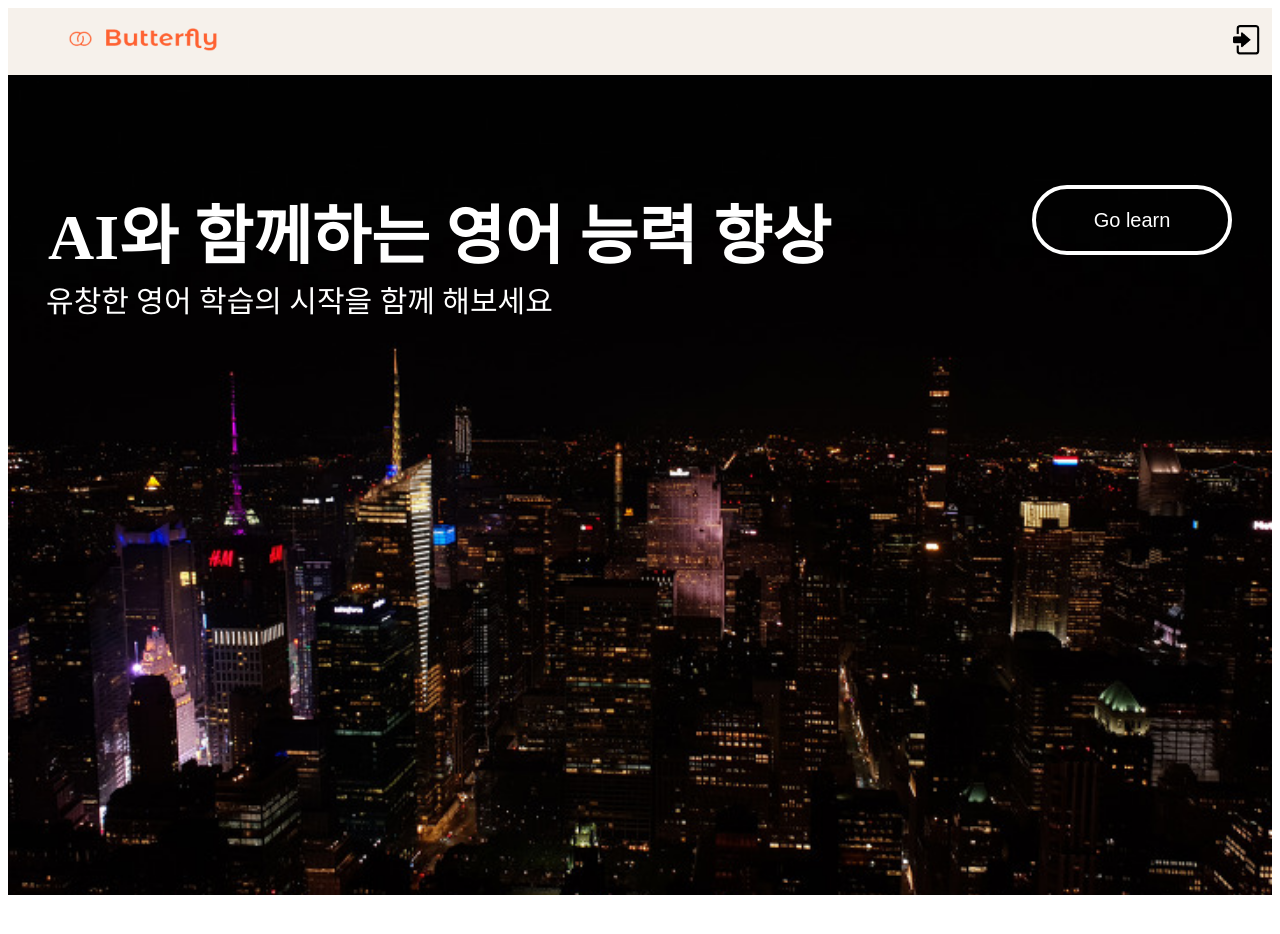
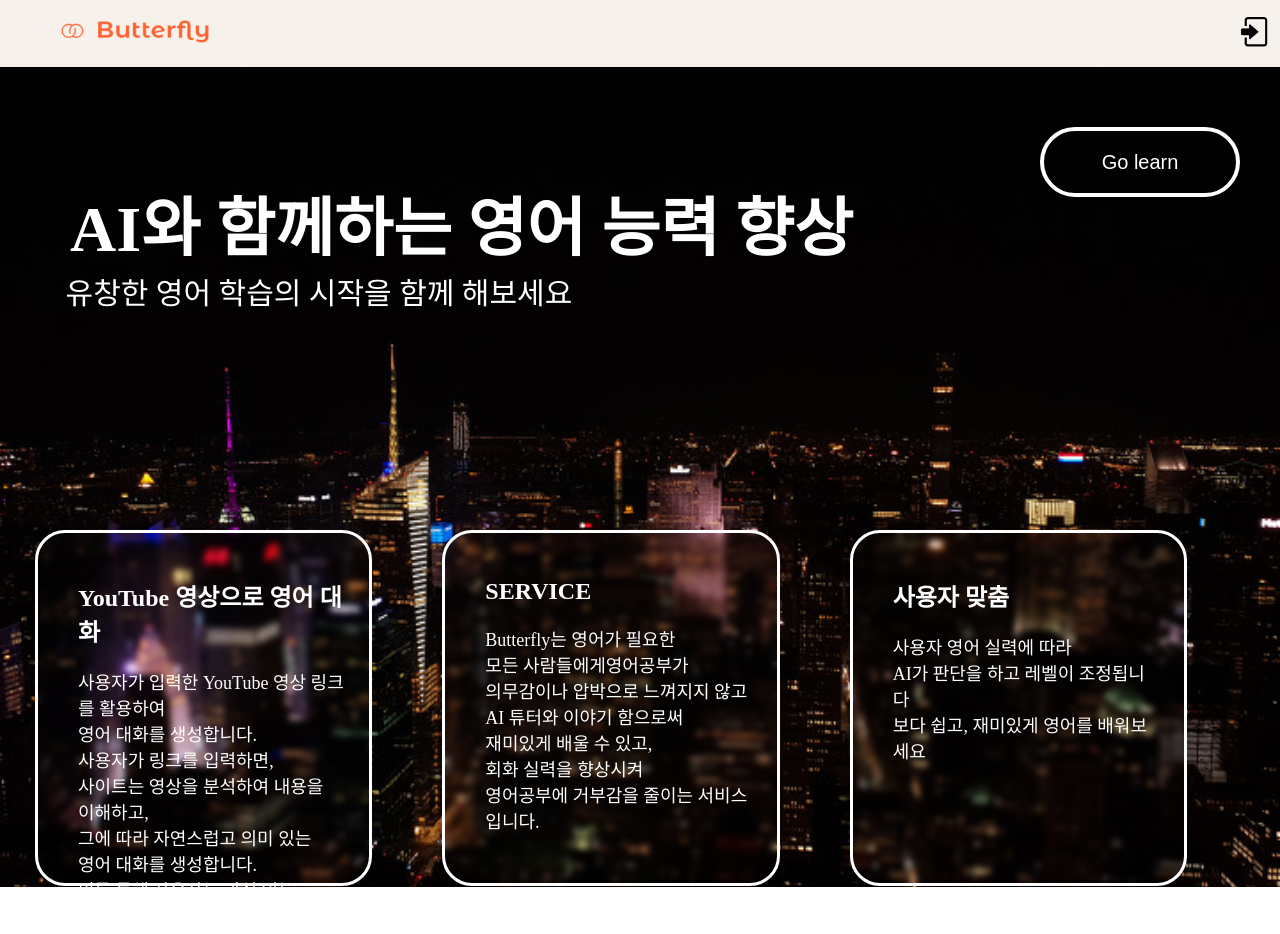
Before and after one commit to 90zuniv/Butterfly, a React (Create React App) app in the folder frontend/: page / in a window 1280 px wide. Shown: the top 934 px of the page. Before the commit the page ends 903 px from the top, so only its background shows below. Built offline with nearby package versions, Linux system fonts and the light colour scheme; a web font is replaced by a local one.

Commit message:
mainPage 변경 및 css 수정

```diff
--- a/frontend/src/App.css
+++ b/frontend/src/App.css
@@ -2,7 +2,9 @@
 .App {
   text-align: center;
 }
-
+body {
+  margin: 0px;
+}
 
 .App-logo {
   height: 40vmin;
--- a/frontend/src/App.js
+++ b/frontend/src/App.js
@@ -10,6 +10,7 @@ import AuthPageLayout from './pages/auth/AuthPageLayout'
 import SignupPage from './pages/auth/SignupPage'
 import MyPage from './pages/mypage/MyPage'
 import TestPage from './pages/study/TestPage'
+import Footer from './components/Footer'
 
 
 function App() {
@@ -37,6 +38,7 @@ function App() {
 
       </Routes>
     </BrowserRouter>
+    {/* <Footer /> */}
     </>
   );
 }
--- a/frontend/src/components/Footer.js
+++ b/frontend/src/components/Footer.js
@@ -0,0 +1,36 @@
+import React from 'react';
+
+const Footer = () => {
+  const styles = {
+    footer: {
+      backgroundColor: '#111',
+      color: '#fff',
+      display: 'flex',
+      justifyContent: 'space-between',
+      alignItems: 'center',
+      bottom: 0,
+      width: '100%',
+    },
+    logo: {
+      fontSize: '24px',
+      fontWeight: 'bold',
+    },
+    info: {
+      fontSize: '14px',
+    },
+  };
+
+  return (
+    <div style={{ marginTop: 'auto' }}>
+      <footer style={styles.footer}>
+        <div style={styles.logo}>로고</div>
+        <div style={styles.info}>
+          Butterfly | 대표이사: 김민범, 박균탁, 나윤정, 박지수
+        </div>
+        <div>© 90’z</div>
+      </footer>
+    </div>
+  );
+};
+
+export default Footer;
--- a/frontend/src/pages/main/MainPage.jsx
+++ b/frontend/src/pages/main/MainPage.jsx
@@ -1,6 +1,15 @@
-import React from 'react';
+import React, { useEffect, useState } from 'react';
 
 function EnglishStudyPage() {
+  const [isVisible, setIsVisible] = useState(false);
+
+  useEffect(() => {
+    // 텍스트가 서서히 나타나도록 설정
+    setTimeout(() => {
+      setIsVisible(true);
+    }, 500);
+  }, []);
+
   const redirectToStudyPage = () => {
     // StudyPage로 이동하는 로직 추가
     window.location.href = '/StudyPage';
@@ -11,6 +20,7 @@ function EnglishStudyPage() {
       backgroundImage: "url('/img/newworkcity.png')",
       backgroundSize: 'cover',
       height: '100vh',
+      overflow: 'hidden',
       backgroundColor: 'rgb(246, 241, 235)',
       padding: '10px',
       display: 'flex',
@@ -19,20 +29,27 @@ function EnglishStudyPage() {
     },
     header: {
       textAlign: 'center',
-      margin: '100px 30px'
+      margin: '100px 60px',
+      opacity: isVisible ? 1 : 0,
+      transition: 'opacity 1s ease',
     },
     title: {
       fontSize: '64px',
-      color: 'white',
+      color: '#fff',
+      margin: '0',
+      animation: isVisible ? 'fadeInTitle 1s ease' : '',
     },
     subtitle: {
       fontSize: '30px',
-      color: 'white',
-      marginTop: '10px',
+      color: '#fff',
+      margin: '0 0 0 -285px',
+      animation: isVisible ? 'fadeInSubtitle 1s ease' : '',
+      animationDelay: isVisible ? '0.5s' : '1.5s',
+      position: 'relative'
     },
     buttonContainer: {
       textAlign: 'center',
-      margin: '100px 30px'
+      margin: '50px 30px'
     },
     button: {
       width: '200px',
@@ -43,28 +60,134 @@ function EnglishStudyPage() {
       color: 'white',
       fontSize: '20px',
       cursor: 'pointer',
+      transition: 'color 0.3s, background-color 0.3s', // 폰트색과 배경색에 대한 전환 효과 추가
     },
-    buttonHover: {
-      backgroundColor: '#fff',
-    },
+  };
+
+  const buttonHoverStyles = {
+    color: '#111', // 호버시 폰트색 변경
+    backgroundColor: '#fff', // 호버시 배경색 변경
   };
 
   return (
     <div style={styles.container}>
+      <style>
+        {`
+          @keyframes fadeInTitle {
+            from {
+              opacity: 0;
+            }
+            to {
+              opacity: 1;
+            }
+            animation-fill-mode: none;
+          }
+
+          @keyframes fadeInSubtitle {
+            from {
+              opacity: 0;
+            }
+            to {
+              opacity: 1;
+            }
+            animation-fill-mode: none;
+          }
+          .box {
+            padding: 25px;
+            height: 300px;
+            backdrop-filter: blur(3px);
+          }
+        `}
+      </style>
       <div style={styles.header}>
-        <h1 style={{margin: '0px',
-                    color: '#fff',
-                    fontSize: '64px',
-                    margin: '0px 0px'}}>AI와 함께하는 영어 능력 향상</h1>
-        <p style={{margin: '0px 0px 0px -280px',
-                   color: '#fff',
-                   fontSize: '30px',}}>유창한 영어 학습의 시작을 함께 해보세요</p>
+        <div className="fadeInWrapper">
+          <h1 style={styles.title}>
+            AI와 함께하는 영어 능력 향상
+          </h1>
+        </div>
+        <div className="fadeInWrapper">
+          <p style={styles.subtitle}>
+            유창한 영어 학습의 시작을 함께 해보세요
+          </p>
+        </div>
       </div>
       <div style={styles.buttonContainer}>
-        <button className='study_btn' style={styles.button} onClick={redirectToStudyPage}>
+        <button
+          className='study_btn'
+          style={styles.button}
+          onClick={redirectToStudyPage}
+          onMouseOver={(e) => {
+            e.target.style.color = buttonHoverStyles.color;
+            e.target.style.backgroundColor = buttonHoverStyles.backgroundColor;
+          }}
+          onMouseOut={(e) => {
+            e.target.style.color = styles.button.color;
+            e.target.style.backgroundColor = styles.button.backgroundColor;
+          }}
+        >
           Go learn
         </button>
-
+      </div>
+      <div className='box_all' style={{
+          position: 'absolute',
+          top: '350px',
+          left: '35px',
+          display: 'flex',
+          marginTop: '180px',
+          width: '90%'}}>
+        <div className='box' style={{
+          width: '70%',
+          border: 'solid 3px #fff',
+          borderRadius: '30px'
+        }}>
+          <h2 style={{color: '#fff', paddingLeft: '15px'}}>
+            YouTube 영상으로 영어 대화
+          </h2>
+          <p style={{color: '#fff', fontSize: '18px', paddingLeft: '15px'}}>
+          사용자가 입력한 YouTube 영상 링크를 활용하여<br/>
+          영어 대화를 생성합니다. <br/>
+          사용자가 링크를 입력하면,<br/>
+          사이트는 영상을 분석하여 내용을 이해하고, <br/>
+          그에 따라 자연스럽고 의미 있는<br/>
+          영어 대화를 생성합니다. <br/>
+          이를 통해 사용자는 관심 있는<br/>
+          영상의 내용을 바탕으로 <br/>
+          실제 대화를 나누는 경험을 할 수 있습니다.
+          </p>
+        </div>
+        <div className='box' style={{
+          width: '70%',
+          border: 'solid 3px #fff',
+          borderRadius: '30px',
+          margin: '0px 70px'
+        }}>
+          <h2 style={{color: '#fff', paddingLeft: '15px'}}>
+          SERVICE
+          </h2>
+          <p style={{color: '#fff', fontSize: '18px', paddingLeft: '15px'}}>
+          Butterfly는 영어가 필요한<br/>
+          모든 사람들에게영어공부가<br/>
+          의무감이나 압박으로 느껴지지 않고<br/>
+          AI 튜터와 이야기 함으로써<br/>
+          재미있게 배울 수 있고,<br/>
+          회화 실력을 향상시켜<br/>
+          영어공부에 거부감을 줄이는 서비스 입니다.
+          </p>
+        </div>
+        <div className='box' style={{
+          width: '70%',
+          border: 'solid 3px #fff',
+          borderRadius: '30px'
+        }}>
+          <h2 style={{color: '#fff', paddingLeft: '15px'}}>
+          사용자 맞춤
+          </h2>
+          <p style={{color: '#fff', fontSize: '18px', paddingLeft: '15px'}}>
+         사용자 영어 실력에 따라<br/>
+         AI가 판단을 하고 레벨이 조정됩니다<br/>
+         보다 쉽고, 재미있게 영어를 배워보세요
+          </p>
+        </div>
       </div>
     </div>
   );
--- a/frontend/src/pages/study/studyPage.js
+++ b/frontend/src/pages/study/studyPage.js
@@ -127,6 +127,7 @@ function StudyPage() {
 
           .banner img {
             width: 100%;
+            height: 550px
           }
 
           .header {
@@ -307,7 +308,7 @@ function StudyPage() {
       </style>
 
       <div className="banner">
-        <img src="/img/StudyBanner.jpeg" alt="베너 이미지"/>
+        <img src="/img/StudyBanner.png" alt="베너 이미지"/>
       </div>
       <div className='headerWrap' style={{height: '250px'}}>
       <div className="header">
```
Also changed, not shown: frontend/public/img/StudyBanner.png (added).
